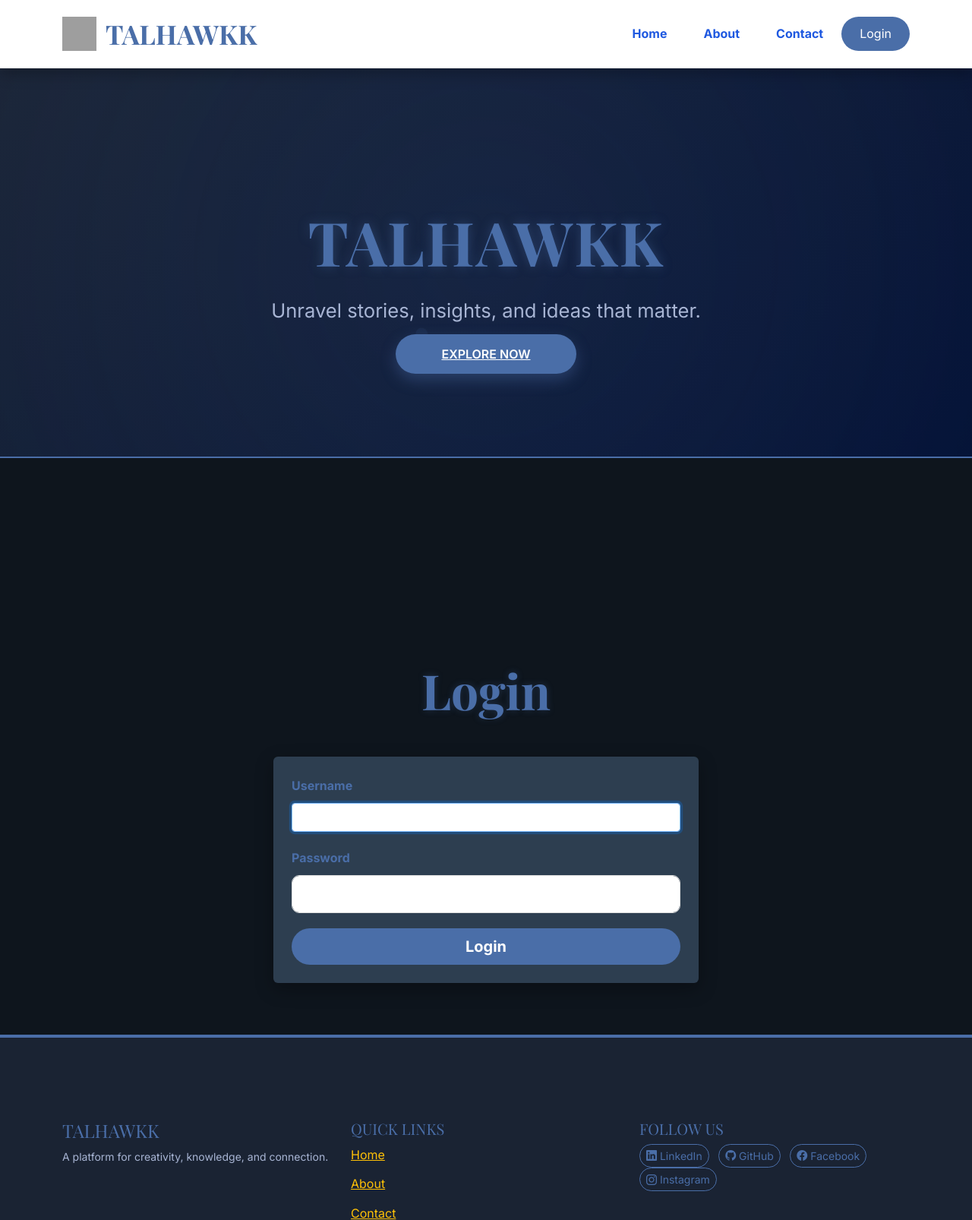
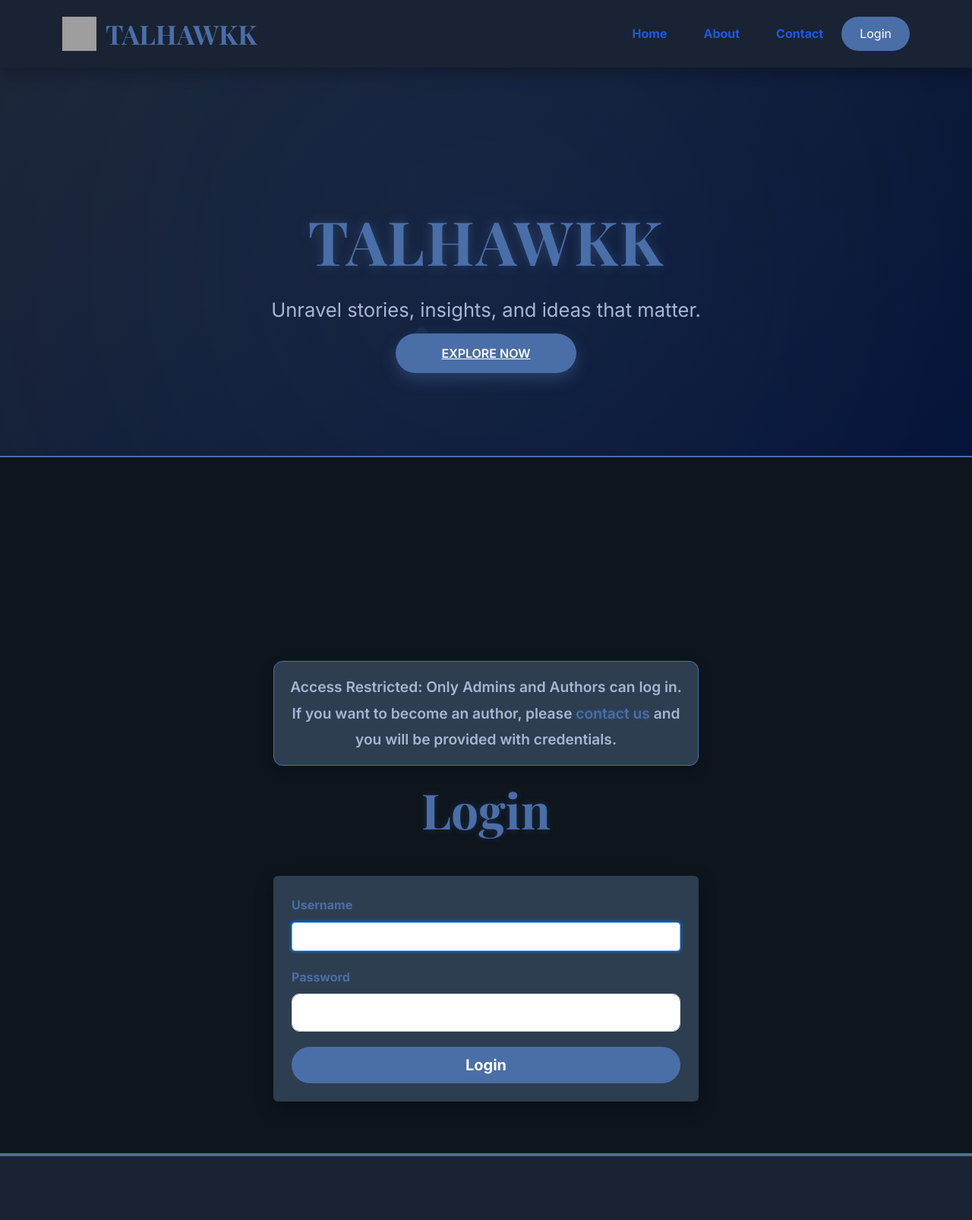
Before and after one commit to talhawkk/Blog-Project-Using-Django, a Django app: page /login/ in a window 1280 px wide. Shown: the top 1606 px of the page at 76% size. Run offline with Django 5.2, Linux system fonts and the light colour scheme; grey boxes are pictures that could not be loaded.

Commit message:
minor changes

```diff
--- a/BlogProject/blog/static/blog/css/style.css
+++ b/BlogProject/blog/static/blog/css/style.css
@@ -1,7 +1,7 @@
 body{
   background-color: #2a2f35;
   font-family: 'Nunito', sans-serif;
-  color: #f1f4f7;
+  /* color: #f1f4f7; */
 }
 .jumbo-color {
   background-color: #25292f;
@@ -30,22 +30,21 @@ body{
 }
 
 
-/* login and signup forms k liye css */
 
 body {
   background-color: #f4f7fa;
 }
 
-.navbar {
+/* .navbar {
   background-color: white !important;
   border-bottom: 1px solid #eee;
-}
+} */
 
 .form-control-container input,
 .form-control-container select,
 .form-control-container textarea {
-  background-color: #f9f9f9;
-  border: 1px solid #ddd;
+  /* background-color: #f9f9f9;
+  border: 1px solid #ddd;  */
   border-radius: 10px;
   padding: 12px 15px;
   width: 100%;
@@ -195,7 +194,6 @@ form textarea:focus {
   outline: none;
 }
 
-/* Placeholder text styling */
 form input::placeholder,
 form textarea::placeholder {
   color: #aaa; /* Lighter placeholder text */
--- a/BlogProject/blog/templates/blog/dashboard.html
+++ b/BlogProject/blog/templates/blog/dashboard.html
@@ -47,8 +47,8 @@
             </tr>
           </thead>
           <tbody>
-            {% if posts|length > 3 %}
-              {% for post in posts|slice:":3" %}
+            {% if posts|length > 4 %}
+              {% for post in posts|slice:":4" %}
               <tr class="text-center align-middle post-row" style="border-bottom: 1px solid #415a77; display: table-row;">
                 <td>{{ post.id }}</td>
                 <td>{{ post.category }}</td>
--- a/BlogProject/blog/templates/blog/home.html
+++ b/BlogProject/blog/templates/blog/home.html
@@ -68,8 +68,8 @@
   <!-- All Blogs Section (Line-wise, Centered, Larger Cards, Limited to 3, Load More Button) -->
   <h1 class="text-center fw-bold mb-5 mt-5" style="font-family: 'Playfair Display', serif; color: #4a6ea8; font-size: 3rem;">All Blog Posts</h1>
   <div class="row g-4 justify-content-center blogs-container">
-    {% if posts|length > 3 %}
-      {% for post in posts|slice:":3" %}
+    {% if posts|length > 4 %}
+      {% for post in posts|slice:":4" %}
       <div class="col-12 col-md-10 blog-post" style="display: block;">
         <div class="card border-0" style="background: #2d3e50; border-radius: 18px; box-shadow: 0 10px 30px rgba(0, 0, 0, 0.4); transition: transform 0.3s ease, box-shadow 0.3s ease;">
           {% if post.image %}
--- a/BlogProject/blog/templates/blog/login.html
+++ b/BlogProject/blog/templates/blog/login.html
@@ -5,6 +5,15 @@
 <div class="container content-wrapper py-5">
   <div class="row justify-content-center">
     <div class="col-md-6">
+      <!-- Professional Message for Admin/Author Login -->
+      <div class="alert alert-info text-center mb-4" style="background: #2d3e50; border: 1px solid #4a6ea8; color: #a8b5d4; border-radius: 12px; box-shadow: 0 6px 18px rgba(0, 0, 0, 0.2);">
+        <p class="mb-0" style="font-size: 1.2rem; font-weight: 600;">
+          Access Restricted: Only Admins and Authors can log in. If you want to become an author, please
+          <a href="{% url 'contactus' %}" class="text-decoration-none" style="color: #4a6ea8; text-shadow: 0 0 5px rgba(74, 110, 168, 0.3); transition: all 0.3s ease;">contact us</a>
+          and you will be provided with credentials.
+        </p>
+      </div>
+
       <h1 class="text-center mb-5 fw-bold" style="font-family: 'Playfair Display', serif; font-size: 4rem; color: #4a6ea8; text-shadow: 0 0 10px rgba(74, 110, 168, 0.3);">Login</h1>
       <form action="" method="post" class="p-4 rounded" style="background: #2d3e50; box-shadow: 0 8px 25px rgba(0, 0, 0, 0.3); border-radius: 15px;">
         {% csrf_token %}
--- a/BlogProject/blog/templates/blog/navbar.html
+++ b/BlogProject/blog/templates/blog/navbar.html
@@ -2,7 +2,7 @@
 <nav class="navbar navbar-expand-lg navbar-dark sticky-top" style="background: #1a2333; box-shadow: 0 5px 20px rgba(0, 0, 0, 0.3); transition: all 0.3s ease;">
   <div class="container">
     <a class="navbar-brand fw-bold d-flex align-items-center" href="#" style="font-family: 'Playfair Display', serif; font-size: 2.2rem; color: #4a6ea8; transition: all 0.3s ease;">
-      <img src="{% static 'blog/images/logo-icon.png' %}" alt="Logo" style="width: 45px; height: 45px; margin-right: 12px;" onerror="this.style.display='none';">
+      <img src="{% static 'blog/images/logo.png' %}" alt="Logo" style="width: 45px; height: 45px; margin-right: 12px;" onerror="this.style.display='none';">
       TALHAWKK
     </a>
     <button class="navbar-toggler" type="button" data-bs-toggle="collapse" data-bs-target="#navbarNav" aria-controls="navbarNav" aria-expanded="false" aria-label="Toggle navigation">
```
Also changed, not shown: BlogProject/db.sqlite3, BlogProject/media/blog_images/telecom.jpeg (added).
